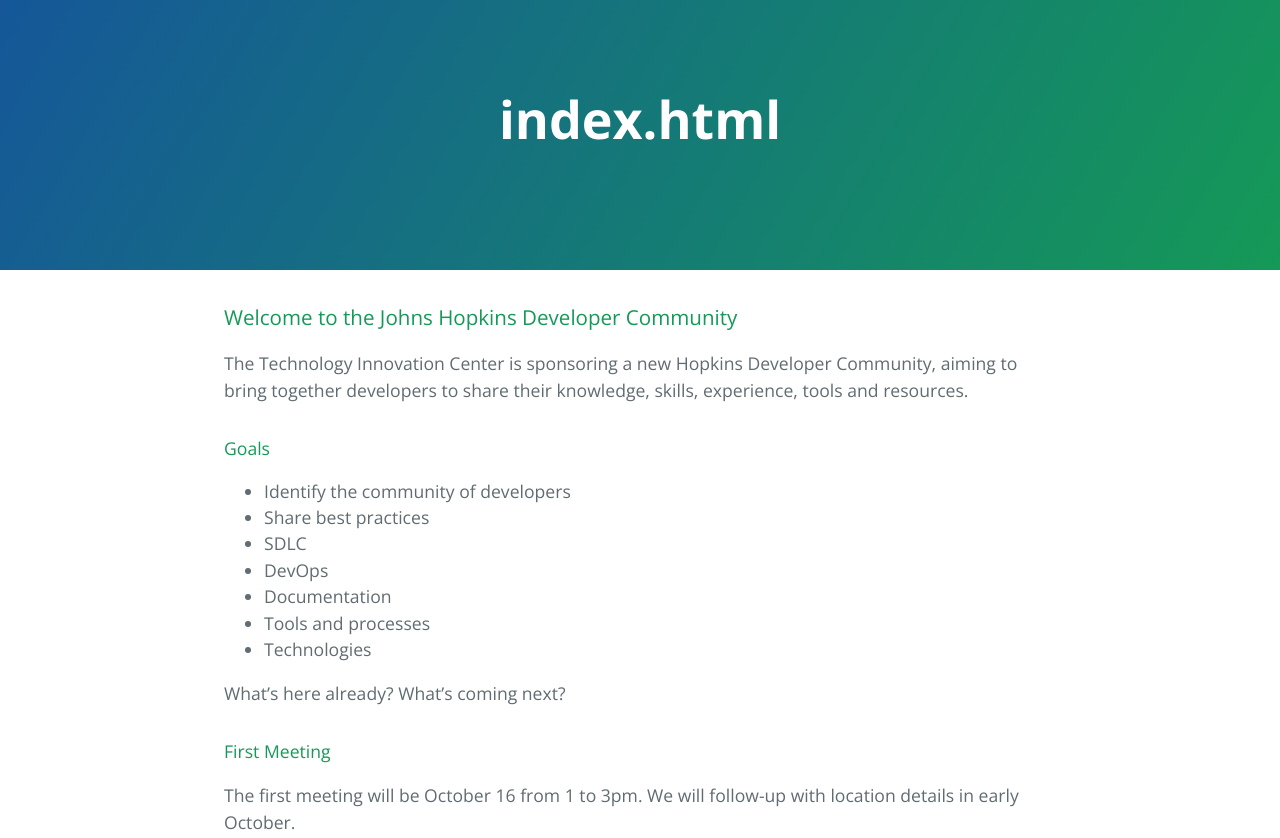
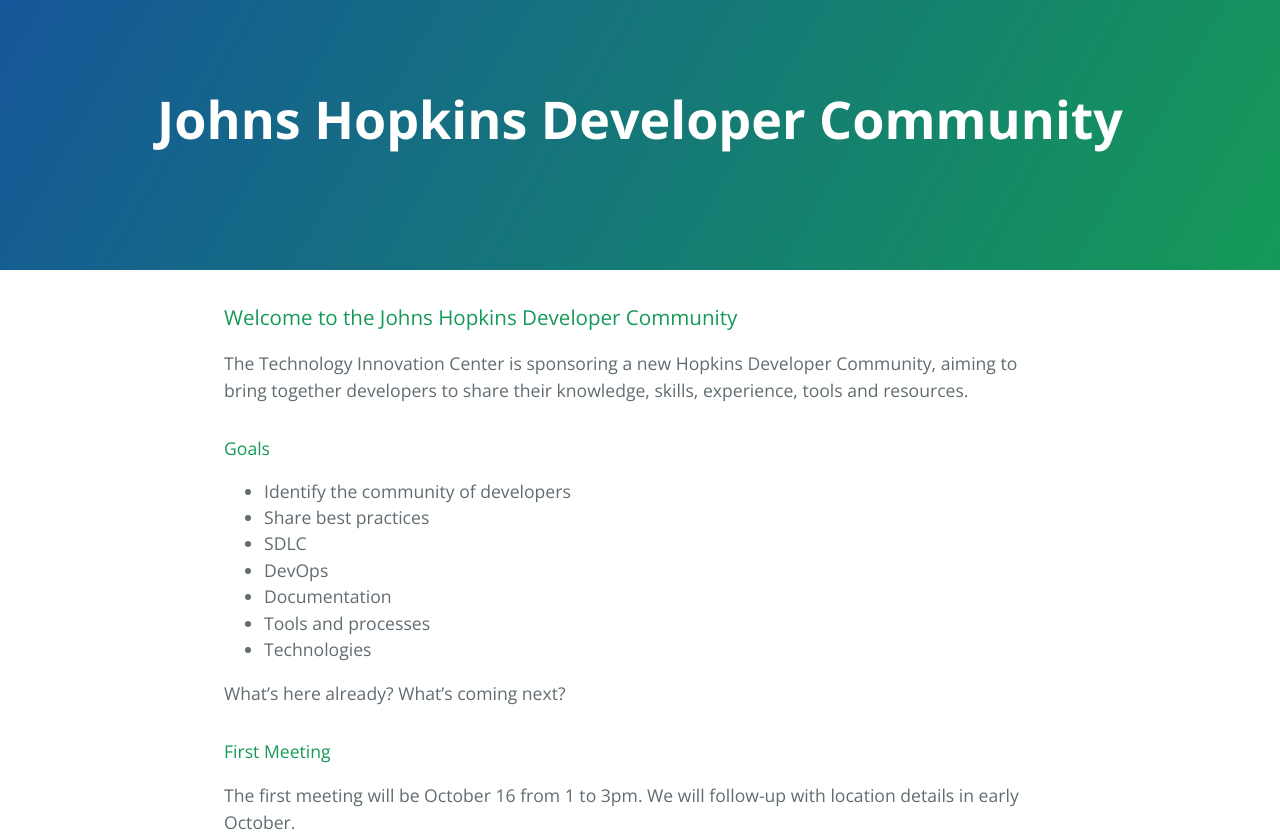
Before and after one commit to mrgcohen/JohnsHopkinsDeveloperCommunity.github.io, a plain HTML site: page index.html in a window 1280 px wide. Shown: the top 838 px of the page. Drawn offline with nearby package versions, Linux system fonts and the light colour scheme.

Commit message:
Update index.html

```diff
--- a/index.html
+++ b/index.html
@@ -11,7 +11,7 @@
   </head>
   <body>
     <section class="page-header">
-      <h1 class="project-name">index.html</h1>
+      <h1 class="project-name">Johns Hopkins Developer Community</h1>
       <h2 class="project-tagline"></h2>
     </section>
 
```
